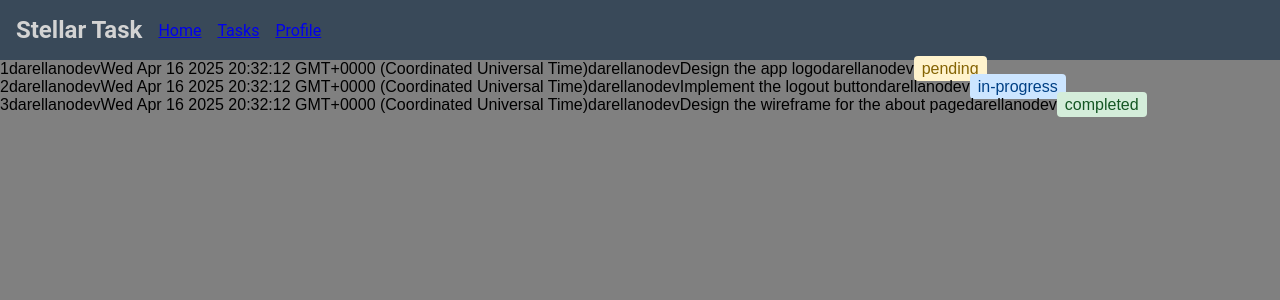
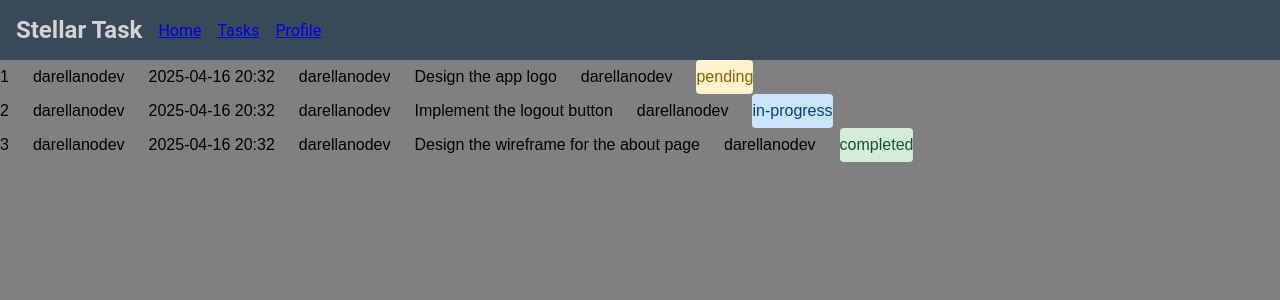
Before and after one commit to darellanodev/stellar-task, an Angular app: page / in a window 1280 px wide. Shown: the top 300 px of the page. Built offline with nearby package versions, Linux system fonts and the light colour scheme.

Commit message:
feat: Apply some styles to the task (#4)

```diff
--- a/src/app/task/components/task/task.component.html
+++ b/src/app/task/components/task/task.component.html
@@ -1,7 +1,7 @@
-<div>
+<div class="task-container">
   <span class="task-id">{{ task.id }}</span>
   <span class="task-createdBy">{{ task.createdBy }}</span>
-  <span class="task-createdAt">{{ task.createdAt }}</span>
+  <span class="task-createdAt">{{ task.createdAt | date: 'yyyy-MM-dd HH:mm' }}</span>
   <span class="task-requestedBy">{{ task.requestedBy }}</span>
   <span class="task-description">{{ task.description }}</span>
   <span class="task-assignedTo">{{ task.assignedTo }}</span>
--- a/src/app/task/components/task/task.component.scss
+++ b/src/app/task/components/task/task.component.scss
@@ -1,3 +1,20 @@
+.task-container {
+  display: flex;
+  gap: 1.5rem;
+  flex-wrap: wrap;
+  align-items: center;
+
+  span {
+    padding: 0.5rem 0;
+    white-space: nowrap;
+
+    &::before {
+      font-weight: bold;
+      margin-right: 0.5rem;
+    }
+  }
+}
+
 .status-badge {
   padding: 0.25rem 0.5rem;
   border-radius: 4px;
```
